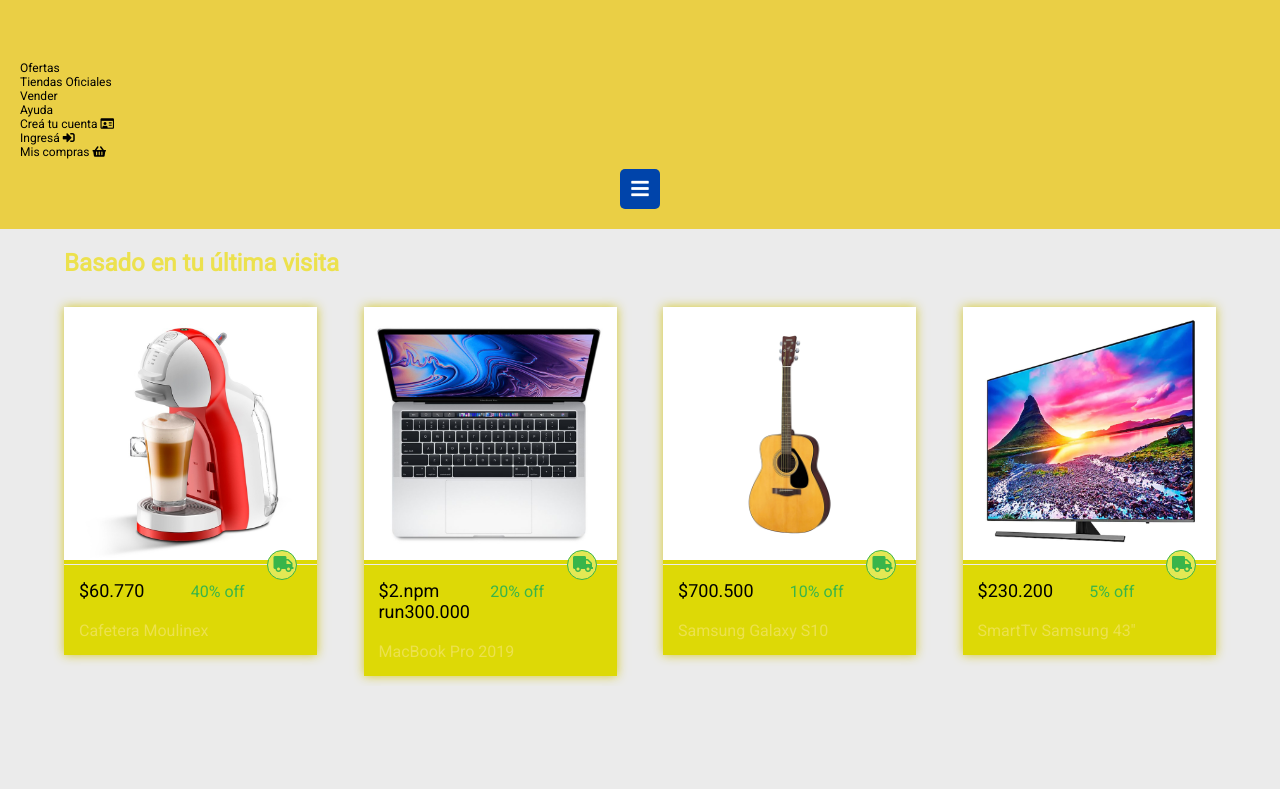
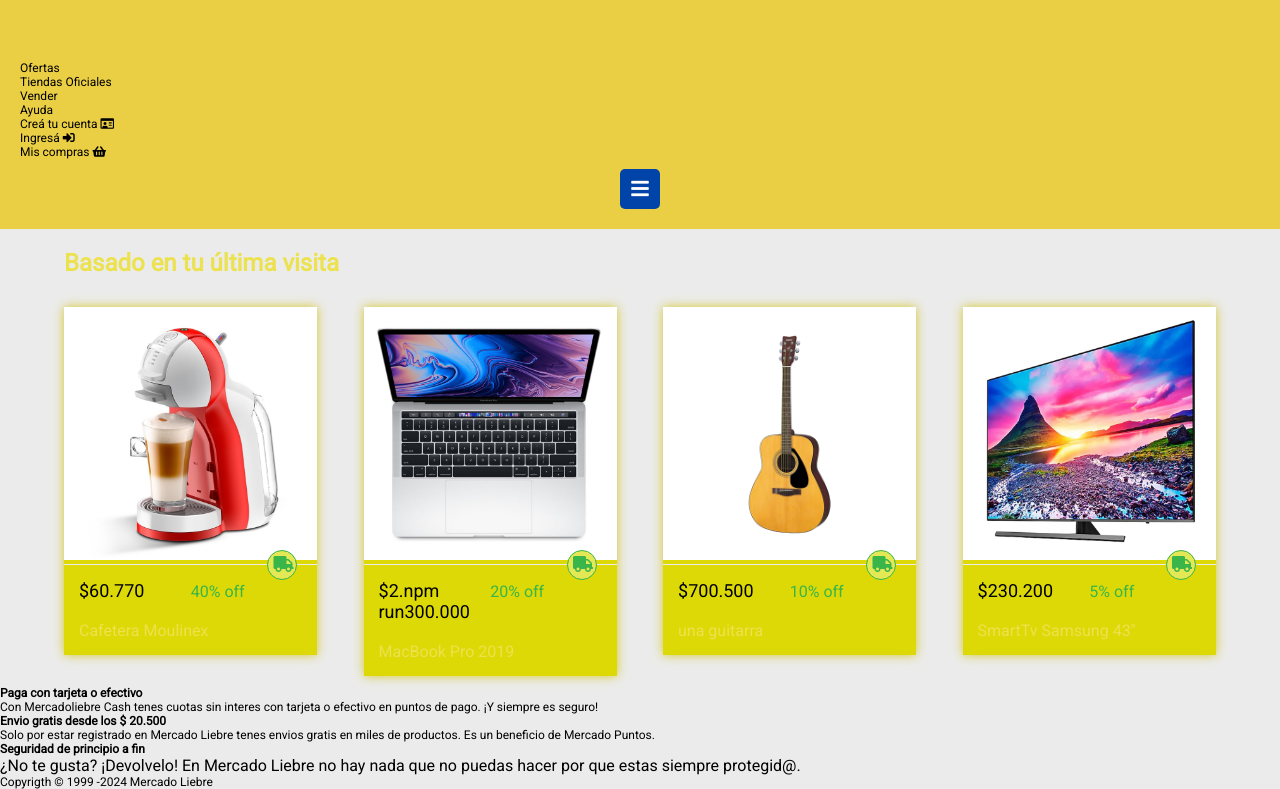
Before and after one commit to deotrolado/Mercado-liebre, a website: page views/home.html in a window 1280 px wide. Shown: the part 260-1049 px from the top of the page. Before the commit the page ends 946 px from the top, so only its background shows below. Drawn offline with Linux system fonts and the light colour scheme; files that its build step writes are made by us from their sources; files whose address does not match are found by name.

Commit message:
segundo avance

```diff
--- a/views/index.html
+++ b/views/home.html
@@ -2,7 +2,7 @@
 <html>
     <head>
         <meta charset="UTF-8">
-        <title>Bienvenidos a Mercado Liebre</title>
+        <title>Bienvenidos a Mercado Liebre/Música</title>
         <meta name="viewport" content="width=device-width, initial-scale=1.0">
         <link href="https://fonts.googleapis.com/css2?family=Roboto&display=swap" rel="stylesheet">
         <link rel="stylesheet" href="https://cdnjs.cloudflare.com/ajax/libs/font-awesome/5.11.2/css/all.min.css">
@@ -67,7 +67,7 @@
                             <i class="fas fa-truck"></i>
                             <p class="price">$700.500</p>
                             <p class="discount">10% off</p>
-                            <h4 class="description">Samsung Galaxy S10</h4>
+                            <h4 class="description">una guitarra</h4>
                         </div>
                     </article>
                     <article>
@@ -85,8 +85,13 @@
                 </div>
             </section>
         </main>
-        <footer>
-
+        <footer><p><b>Paga con tarjeta o efectivo</b></p>
+                <p>Con Mercadoliebre Cash tenes cuotas sin interes con tarjeta o efectivo en puntos de pago. ¡Y siempre es seguro!</p>
+                <p><b>Envio gratis desde los $ 20.500</b></p>
+                <p>Solo por estar registrado en Mercado Liebre tenes envios gratis en miles de productos. Es un beneficio de Mercado Puntos.</p>
+                <p><b>Seguridad de principio a fin</b></p>
+                <p></p>¿No te gusta? ¡Devolvelo! En Mercado Liebre no hay nada que no puedas hacer por que estas siempre protegid@.
+                <p>Copyrigth © 1999 -2024 Mercado Liebre </p>
         </footer>
 
     </body>
```
Also changed, not shown: app.js (+11 -3 lines), public/images/Violin.png (added), public/images/piano.jpg (added), public/images/trompeta.jpg (added).
